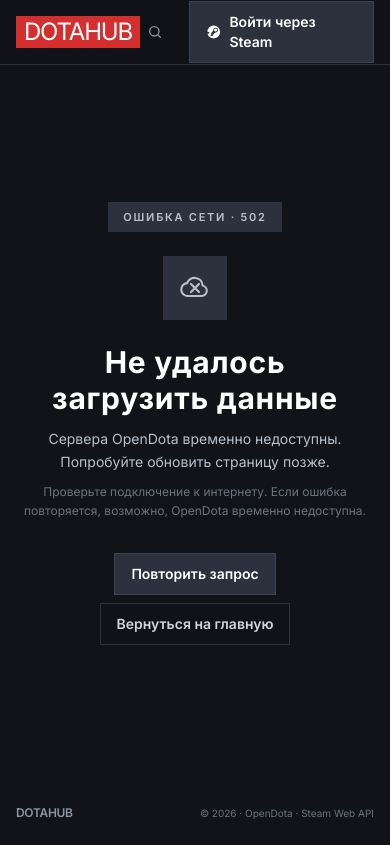
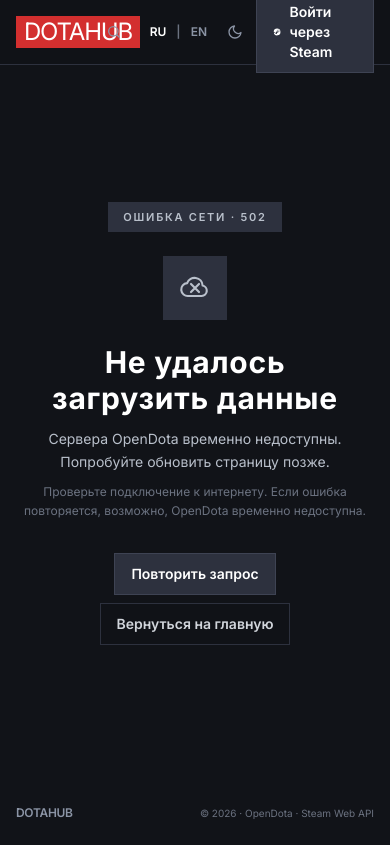
Before and after one commit to nymphernus/dota-hub, a Laravel app: template resources/views/errors/api.blade.php in a window 390 px wide. Run offline with Laravel 12, Linux system fonts and the light colour scheme; the template is opened without the code that fills it: most values are stand-ins (such as "Sample title", 1, 10 or a date in 2020); style sheets or scripts are compiled from the project's sources.

Commit message:
feat: add theme toggle, localization and dynamic titles

```diff
--- a/app/Http/Controllers/FavoriteController.php
+++ b/app/Http/Controllers/FavoriteController.php
@@ -22,6 +22,7 @@ class FavoriteController extends Controller
         return view('favorites.index', [
             'favorites' => $favorites->all($steamId),
             'steamId' => $steamId,
+            'pageTitle' => __('ui.favorites'),
         ]);
     }
 
--- a/app/Http/Controllers/HomeController.php
+++ b/app/Http/Controllers/HomeController.php
@@ -20,6 +20,7 @@ class HomeController extends Controller
         if (! SteamId::isSteamId64($steamId)) {
             return view('home', [
                 'dashboard' => null,
+                'pageTitle' => __('ui.home'),
             ]);
         }
 
@@ -45,6 +46,7 @@ class HomeController extends Controller
 
         return view('home', [
             'dashboard' => $dashboard,
+            'pageTitle' => __('ui.home'),
         ]);
     }
 }
--- a/bootstrap/app.php
+++ b/bootstrap/app.php
@@ -11,7 +11,9 @@ return Application::configure(basePath: dirname(__DIR__))
         health: '/up',
     )
     ->withMiddleware(function (Middleware $middleware) {
-        //
+        $middleware->web(append: [
+            \App\Http\Middleware\SetLocale::class,
+        ]);
     })
     ->withExceptions(function (Exceptions $exceptions) {
         //
--- a/config/app.php
+++ b/config/app.php
@@ -78,9 +78,9 @@ return [
     |
     */
 
-    'locale' => env('APP_LOCALE', 'en'),
+    'locale' => env('APP_LOCALE', 'ru'),
 
-    'fallback_locale' => env('APP_FALLBACK_LOCALE', 'en'),
+    'fallback_locale' => env('APP_FALLBACK_LOCALE', 'ru'),
 
     'faker_locale' => env('APP_FAKER_LOCALE', 'en_US'),
 
--- /dev/null
+++ b/lang/ru/ui.php
@@ -0,0 +1,34 @@
+<?php
+
+return [
+    'overview' => 'Обзор',
+    'matches' => 'Матчи',
+    'heroes' => 'Герои',
+    'records' => 'Рекорды',
+    'allies' => 'Союзники',
+    'winrate' => 'Винрейт',
+    'wins' => 'Победы',
+    'losses' => 'Поражения',
+    'games' => 'Игры',
+    'search_player' => 'Поиск игрока',
+    'search_placeholder' => 'Steam ID, URL или никнейм',
+    'favorites' => 'Избранное',
+    'logout' => 'Выйти',
+    'login_steam' => 'Войти через Steam',
+    'my_profile' => 'Открыть мой профиль',
+    'steam_account' => 'Steam аккаунт',
+    'home' => 'Главная',
+    'cached_data' => 'Данные из кэша (оффлайн)',
+    'add_favorite' => 'Добавить в избранное',
+    'remove_favorite' => 'Удалить из избранного',
+    'in_favorites' => 'В избранном',
+    'refresh' => 'Обновить',
+    'name_history' => 'История никнеймов',
+    'registration' => 'Регистрация',
+    'updated' => 'Обновлено',
+    'no_rank' => 'Без ранга',
+    'rank' => 'Ранг',
+    'close_notification' => 'Закрыть уведомление',
+    'theme' => 'Тема',
+    'language' => 'Язык',
+];
--- a/resources/css/app.css
+++ b/resources/css/app.css
@@ -64,14 +64,32 @@
 }
 
 @layer base {
+    :root {
+        --bg-color: #f3f4f6;
+        --text-color: #1f2937;
+        --card-bg: #ffffff;
+        --card-border: #d1d5db;
+        --muted-color: #6b7280;
+    }
+
     html {
-        color-scheme: dark;
+        color-scheme: light;
         scroll-behavior: smooth;
     }
 
+    html.dark {
+        color-scheme: dark;
+    }
+
     body {
-        @apply bg-ink-900 font-sans text-mist-200 antialiased;
+        @apply font-sans antialiased;
+        background: var(--bg-color);
+        color: var(--text-color);
         min-height: 100vh;
+    }
+
+    html.dark body {
+        @apply bg-ink-900 text-mist-200;
     }
 
     /* Flat design guardrails: no shadows and no card-like rounding. */
@@ -236,3 +254,45 @@
         @apply bg-accent-400/10 text-accent-300;
     }
 }
+
+
+/* Light theme overrides */
+html:not(.dark) {
+    --color-ink-950: #f9fafb;
+    --color-ink-900: #f3f4f6;
+    --color-ink-850: #f3f4f6;
+    --color-ink-800: #ffffff;
+    --color-ink-700: #e5e7eb;
+    --color-ink-600: #d1d5db;
+    --color-line: #d1d5db;
+    --color-mist-200: #1f2937;
+    --color-mist-300: #374151;
+    --color-mist-400: #4b5563;
+    --color-mist-500: #6b7280;
+    --color-mist-600: #6b7280;
+    --color-accent-300: #374151;
+    --color-accent-400: #d1d5db;
+    --color-accent-500: #9ca3af;
+}
+html:not(.dark) .header-shell { background: rgba(255,255,255,0.92) !important; border-color: #d1d5db !important; }
+html:not(.dark) .nav-shell { background: #f9fafb !important; border-color: #d1d5db !important; }
+html:not(.dark) .card { background: #ffffff !important; border-color: #d1d5db !important; }
+html:not(.dark) .bg-\[\#111318\],
+html:not(.dark) .bg-\[\#111318\]\/90 { background: #ffffff !important; }
+html:not(.dark) .bg-\[\#1c1e26\] { background: #f9fafb !important; }
+html:not(.dark) .bg-\[\#2d313e\] { background: #e5e7eb !important; color: #111827 !important; }
+html:not(.dark) .border-\[\#2d313e\] { border-color: #d1d5db !important; }
+html:not(.dark) .text-white { color: #111827 !important; }
+html:not(.dark) .text-mist-200 { color: #1f2937 !important; }
+html:not(.dark) .text-mist-300 { color: #374151 !important; }
+html:not(.dark) .text-mist-400 { color: #4b5563 !important; }
+html:not(.dark) .text-mist-500 { color: #6b7280 !important; }
+html:not(.dark) .bg-ink-900\/40, html:not(.dark) .bg-ink-900\/50, html:not(.dark) .bg-ink-900\/80, html:not(.dark) .bg-ink-950\/95 { background: rgba(255,255,255,0.9) !important; }
+html:not(.dark) footer { background: #ffffff; border-top: 1px solid #d1d5db; }
+html:not(.dark) option { background: #ffffff; color: #1f2937; }
+html:not(.dark) input[type='date']::-webkit-calendar-picker-indicator { filter: none; }
+
+html:not(.dark) .bg-\[\#d32f2f\] { color: #fff !important; }
+html:not(.dark) .text-mist-100 { color: #111827 !important; }
+html:not(.dark) .from-\[\#111318\] { --tw-gradient-from: #f3f4f6 !important; }
+html:not(.dark) .via-\[\#111318\]\/30 { --tw-gradient-via: rgba(243,244,246,0.3) !important; }
--- a/resources/views/layouts/app.blade.php
+++ b/resources/views/layouts/app.blade.php
@@ -1,5 +1,5 @@
 <!DOCTYPE html>
-<html lang="{{ str_replace('_', '-', app()->getLocale()) }}">
+<html lang="{{ str_replace('_', '-', app()->getLocale()) }}" class="dark">
 <head>
     <meta charset="utf-8">
     <meta name="viewport" content="width=device-width, initial-scale=1">
@@ -7,7 +7,17 @@
     <meta name="description" content="@yield('description', 'DOTAHUB — быстрая статистика игроков Dota 2. Профили, матчи, герои и активность.')">
     <meta name="theme-color" content="#111318">
 
-    <title>{{ $pageTitle ?? 'DOTAHUB' }}</title>
+    <title>{{ $pageTitle ?? 'DOTAHUB' }} - DOTAHUB</title>
+
+    <script>
+        (function () {
+            try {
+                var t = localStorage.getItem('theme');
+                if (t === 'light') document.documentElement.classList.remove('dark');
+                else document.documentElement.classList.add('dark');
+            } catch (e) { document.documentElement.classList.add('dark'); }
+        })();
+    </script>
 
     <link rel="preconnect" href="https://fonts.googleapis.com">
     <link rel="preconnect" href="https://fonts.gstatic.com" crossorigin>
@@ -25,8 +35,9 @@
         $navNickname = $navPlayer['nickname'] ?? null;
         $navAccountId = (int) ($navPlayer['account_id'] ?? request()->route('accountId') ?? 0);
         $showProfileNav = $navAccountId > 0 && $navNickname;
+        $currentLocale = app()->getLocale();
     @endphp
-    <header class="sticky top-0 z-50 border-b border-[#2d313e] bg-[#111318]/90 backdrop-blur-md">
+    <header class="sticky top-0 z-50 border-b border-[#2d313e] bg-[#111318]/90 backdrop-blur-md dark:bg-[#111318]/90 header-shell">
         <div class="mx-auto flex h-16 w-full max-w-7xl items-center px-4 sm:px-6 lg:px-8">
             <div class="flex min-w-0 items-center gap-3">
                 <a href="/" class="bg-[#d32f2f] px-2 py-1 text-white font-light uppercase text-2xl leading-none rounded-sm tracking-tighter">DOTAHUB</a>
@@ -35,7 +46,7 @@
                 @endif
             </div>
 
-            <div class="ml-auto flex items-center gap-4">
+            <div class="ml-auto flex items-center gap-3 sm:gap-4">
                 <form
                     x-data="{ open: false }"
                     x-cloak
@@ -53,8 +64,8 @@
                         class="grid h-9 w-9 shrink-0 place-items-center rounded-none text-mist-400 transition hover:bg-ink-700 hover:text-white"
                         :aria-expanded="open.toString()"
                         aria-controls="header-search-query"
-                        aria-label="Поиск игрока"
-                        title="Поиск игрока"
+                        aria-label="{{ __('ui.search_player') }}"
+                        title="{{ __('ui.search_player') }}"
                     >
                         <svg class="h-4 w-4" viewBox="0 0 24 24" fill="none" stroke="currentColor" stroke-width="2" aria-hidden="true">
                             <circle cx="11" cy="11" r="7"></circle>
@@ -70,13 +81,30 @@
                         value="{{ old('query', request('q', '')) }}"
                         required
                         autocomplete="off"
-                        placeholder="Steam ID, URL или никнейм"
-                        aria-label="Поиск игрока"
+                        placeholder="{{ __('ui.search_placeholder') }}"
+                        aria-label="{{ __('ui.search_player') }}"
                         class="h-9 min-w-0 bg-transparent p-0 text-xs text-mist-200 placeholder:text-mist-500 transition-all duration-200 focus:outline-none"
                         :class="open ? 'w-48 px-1 sm:w-64' : 'pointer-events-none w-0 opacity-0'"
                         :tabindex="open ? 0 : -1"
                     >
                 </form>
+
+                <div class="flex items-center gap-1 text-xs font-semibold">
+                    <a href="{{ route('lang.switch', ['locale' => 'ru']) }}" class="px-1.5 py-1 {{ $currentLocale === 'ru' ? 'text-white' : 'text-mist-400 hover:text-mist-200' }}">RU</a>
+                    <span class="text-mist-500">|</span>
+                    <a href="{{ route('lang.switch', ['locale' => 'en']) }}" class="px-1.5 py-1 {{ $currentLocale === 'en' ? 'text-white' : 'text-mist-400 hover:text-mist-200' }}">EN</a>
+                </div>
+
+                <button
+                    type="button"
+                    id="theme-toggle"
+                    class="grid h-9 w-9 place-items-center rounded-none text-mist-400 transition hover:bg-ink-700 hover:text-white"
+                    aria-label="{{ __('ui.theme') }}"
+                    title="{{ __('ui.theme') }}"
+                >
+                    <svg id="theme-icon-sun" class="h-4 w-4 hidden" viewBox="0 0 24 24" fill="none" stroke="currentColor" stroke-width="2"><circle cx="12" cy="12" r="4"/><path d="M12 2v2M12 20v2M4.93 4.93l1.41 1.41M17.66 17.66l1.41 1.41M2 12h2M20 12h2M4.93 19.07l1.41-1.41M17.66 6.34l1.41-1.41" stroke-linecap="round"/></svg>
+                    <svg id="theme-icon-moon" class="h-4 w-4" viewBox="0 0 24 24" fill="none" stroke="currentColor" stroke-width="2"><path d="M21 12.79A9 9 0 1 1 11.21 3 7 7 0 0 0 21 12.79Z" stroke-linecap="round" stroke-linejoin="round"/></svg>
+                </button>
 
                 @php
                     $steamId = (string) session('steam_id', '');
@@ -87,24 +115,24 @@
                 @endphp
                 @if ($steamAccountId)
                     <div class="flex items-center gap-2.5">
-                        <a href="{{ route('dota.player', ['accountId' => $steamAccountId]) }}" class="group flex items-center gap-2.5 rounded-none px-1 py-1 transition hover:bg-ink-700" aria-label="Открыть мой профиль">
+                        <a href="{{ route('dota.player', ['accountId' => $steamAccountId]) }}" class="group flex items-center gap-2.5 rounded-none px-1 py-1 transition hover:bg-ink-700" aria-label="{{ __('ui.my_profile') }}">
                             @if (session('steam_avatar'))
-                                <img src="{{ session('steam_avatar') }}" alt="Аватар Steam" class="h-8 w-8 rounded-none object-cover transition">
+                                <img src="{{ session('steam_avatar') }}" alt="Steam" class="h-8 w-8 rounded-none object-cover transition">
                             @endif
                             <span class="hidden max-w-[140px] truncate text-xs font-semibold text-mist-200 transition group-hover:text-mist-200 sm:block">
-                                {{ session('steam_nickname') ?: 'Steam аккаунт' }}
+                                {{ session('steam_nickname') ?: __('ui.steam_account') }}
                             </span>
                         </a>
 
-                        <a href="{{ route('favorites.index') }}" class="btn-ghost !px-2.5 !py-2" aria-label="Избранное" title="Избранное">
+                        <a href="{{ route('favorites.index') }}" class="btn-ghost !px-2.5 !py-2" aria-label="{{ __('ui.favorites') }}" title="{{ __('ui.favorites') }}">
                             <svg class="h-4 w-4 text-accent-300" viewBox="0 0 24 24" fill="currentColor" aria-hidden="true"><path d="m12 3 2.7 5.6 6.1.9-4.4 4.3 1 6.1-5.4-2.9-5.4 2.9 1-6.1L3.2 9.5l6.1-.9L12 3Z"/></svg>
-                            <span class="hidden sm:inline">Избранное</span>
+                            <span class="hidden sm:inline">{{ __('ui.favorites') }}</span>
                         </a>
 
                         <form action="{{ route('auth.steam.logout') }}" method="POST">
                             @csrf
                             <input type="hidden" name="intended" value="{{ url()->current() }}">
-                            <button type="submit" class="btn-ghost !py-2">Выйти</button>
+                            <button type="submit" class="btn-ghost !py-2">{{ __('ui.logout') }}</button>
                         </form>
                     </div>
                 @else
@@ -112,21 +140,21 @@
                         <svg class="h-4 w-4" viewBox="0 0 24 24" fill="currentColor" aria-hidden="true">
                             <path d="M12 2a10 10 0 0 0-9.97 9.24l5.35 2.21a2.8 2.8 0 0 1 1.6-.49l2.37-3.43v-.5a3.74 3.74 0 1 1 3.74 3.74h-.1l-3.37 2.42c0 .07.01.14.01.21a2.8 2.8 0 0 1-5.58.37l-3.83-1.58A10 10 0 1 0 12 2Zm-5.6 15.08 1.2-.5a2.1 2.1 0 1 0-1.2.5Zm11.16-8.13a2.5 2.5 0 1 0-4.98.2 2.5 2.5 0 0 0 4.98-.2Z"/>
                         </svg>
-                        Войти через Steam
+                        {{ __('ui.login_steam') }}
                     </a>
                 @endif
             </div>
         </div>
 
         @if ($showProfileNav)
-            <nav class="border-t border-[#2d313e] bg-[#1c1e26]" aria-label="Основная навигация">
+            <nav class="border-t border-[#2d313e] bg-[#1c1e26] nav-shell" aria-label="Navigation">
                 <div class="mx-auto flex w-full max-w-7xl items-center gap-1 overflow-x-auto px-4 sm:px-6 lg:px-8">
-                                        @foreach ([
-                        'dota.player' => 'Обзор',
-                        'dota.player.matches' => 'Матчи',
-                        'dota.player.heroes' => 'Герои',
-                        'dota.player.records' => 'Рекорды',
-                        'dota.player.peers' => 'Союзники',
+                    @foreach ([
+                        'dota.player' => __('ui.overview'),
+                        'dota.player.matches' => __('ui.matches'),
+                        'dota.player.heroes' => __('ui.heroes'),
+                        'dota.player.records' => __('ui.records'),
+                        'dota.player.peers' => __('ui.allies'),
                     ] as $routeName => $label)
                         <a
                             href="{{ route($routeName, ['accountId' => $navAccountId]) }}"
@@ -141,7 +169,7 @@
 
                     @if (in_array($navRoute, ['dota.match', 'dota.player.hero'], true))
                         <span class="shrink-0 bg-[#2d313e] px-3 py-2 text-xs font-semibold text-white" aria-current="page">
-                            {{ $navRoute === 'dota.match' ? 'Матч #'.request()->route('matchId') : ($navHero['name'] ?? 'Герой') }}
+                            {{ $navRoute === 'dota.match' ? 'Match #'.request()->route('matchId') : ($navHero['name'] ?? 'Hero') }}
                         </span>
                     @endif
                 </div>
@@ -162,7 +190,7 @@
                         <svg class="h-4 w-4 shrink-0" viewBox="0 0 24 24" fill="none" stroke="currentColor" stroke-width="2" aria-hidden="true"><circle cx="12" cy="12" r="9" /><path d="M12 8v4M12 16h.01" stroke-linecap="round" /></svg>
                         <p>{{ session('status') }}</p>
                     </div>
-                    <button type="button" @click="visible = false" class="rounded-none p-1 text-accent-300/70 transition hover:bg-ink-700 hover:text-mist-200" aria-label="Закрыть уведомление">
+                    <button type="button" @click="visible = false" class="rounded-none p-1 text-accent-300/70 transition hover:bg-ink-700 hover:text-mist-200" aria-label="{{ __('ui.close_notification') }}">
                         <svg class="h-4 w-4" viewBox="0 0 24 24" fill="none" stroke="currentColor" stroke-width="2" aria-hidden="true"><path d="M6 6l12 12M18 6 6 18" stroke-linecap="round" /></svg>
                     </button>
                 </div>
@@ -179,6 +207,24 @@
         </div>
     </footer>
 
+    <script>
+        (function () {
+            var btn = document.getElementById('theme-toggle');
+            var sun = document.getElementById('theme-icon-sun');
+            var moon = document.getElementById('theme-icon-moon');
+            function sync() {
+                var dark = document.documentElement.classList.contains('dark');
+                if (sun) sun.classList.toggle('hidden', dark);
+                if (moon) moon.classList.toggle('hidden', !dark);
+            }
+            sync();
+            if (btn) btn.addEventListener('click', function () {
+                var dark = document.documentElement.classList.toggle('dark');
+                try { localStorage.setItem('theme', dark ? 'dark' : 'light'); } catch (e) {}
+                sync();
+            });
+        })();
+    </script>
     @stack('scripts')
 </body>
 </html>
--- a/routes/web.php
+++ b/routes/web.php
@@ -10,6 +10,13 @@ use App\Http\Controllers\SearchController;
 use Illuminate\Support\Facades\Route;
 
 Route::get('/', HomeController::class)->name('home');
+
+Route::get('/lang/{locale}', function (string $locale) {
+    if (in_array($locale, ['ru', 'en'], true)) {
+        session(['locale' => $locale]);
+    }
+    return redirect()->back(fallback: route('home'));
+})->whereIn('locale', ['ru', 'en'])->name('lang.switch');
 
 Route::get('/auth/steam', [SteamAuthController::class, 'redirect'])->name('auth.steam');
 Route::get('/auth/steam/callback', [SteamAuthController::class, 'callback'])->name('auth.steam.callback');
```
Also changed, not shown: app/Http/Controllers/DotaPlayerController.php (+5 -5 lines), app/Http/Middleware/SetLocale.php (added, +21 -0 lines), lang/en/ui.php (added, +34 -0 lines).
